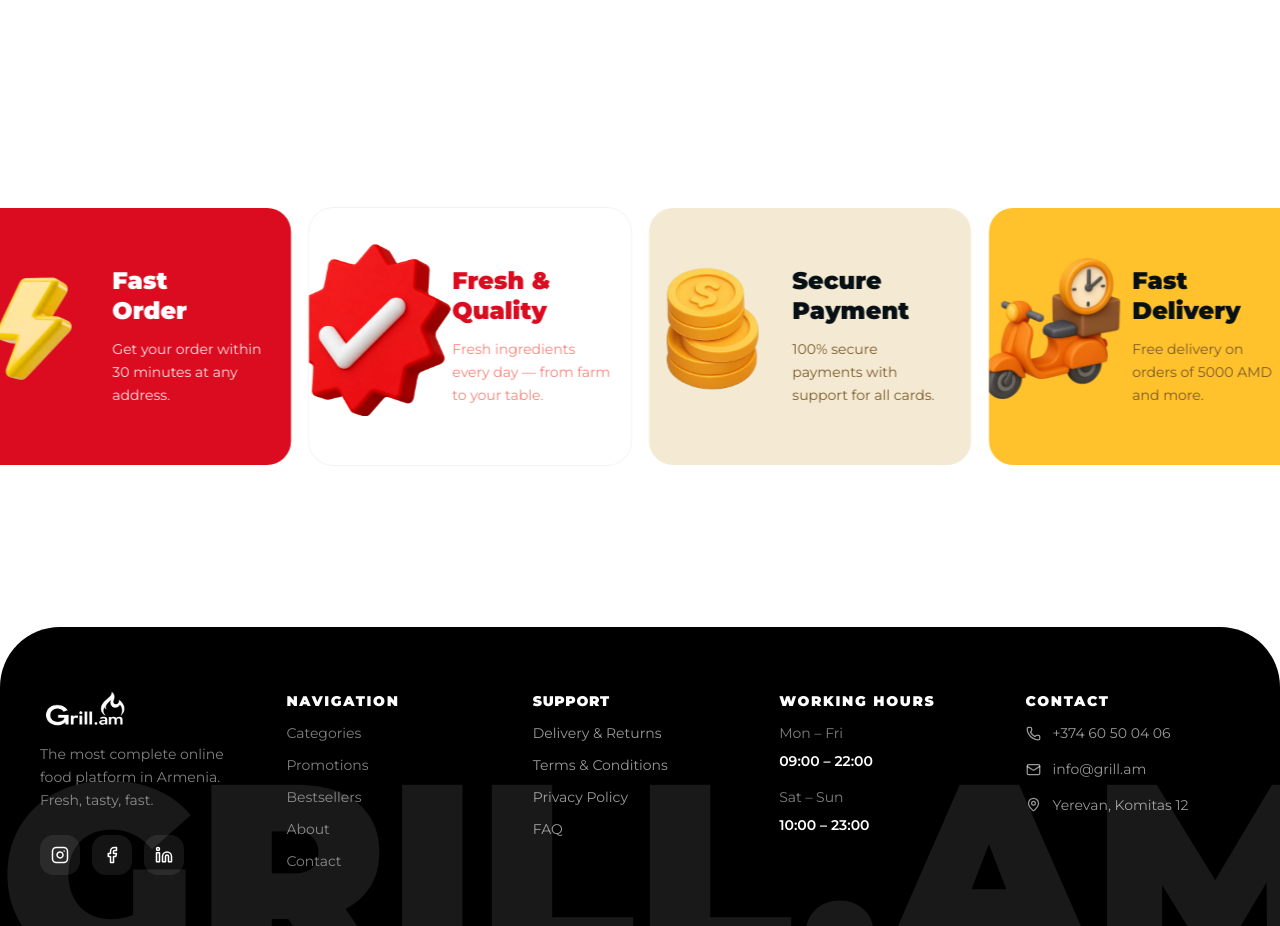
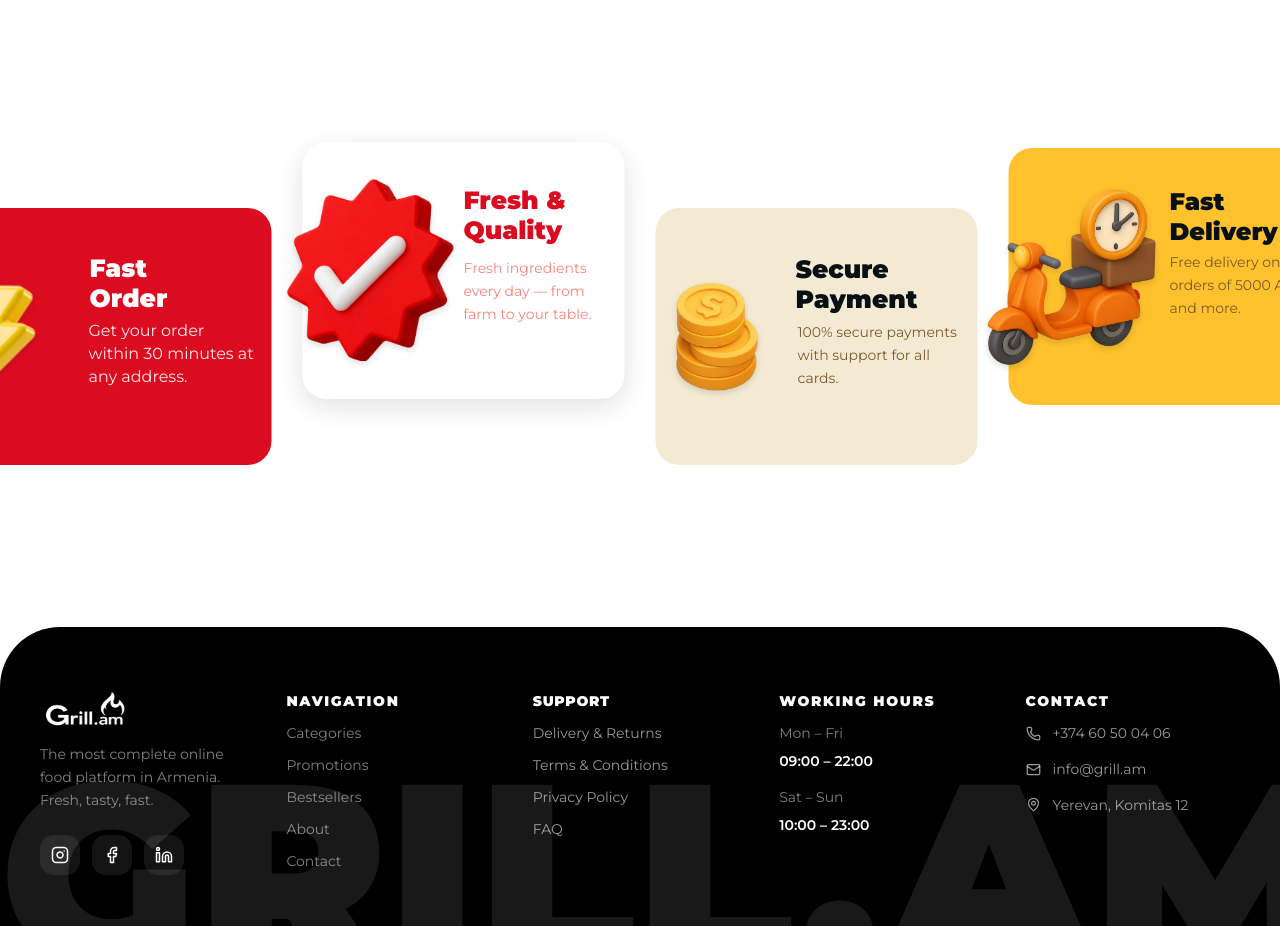
Before and after one commit to neetrino/Grill.am, a Next.js app: page /en in a window 1280 px wide. Shown: the part 2080-3006 px from the top of the page. Built offline with nearby package versions, Linux system fonts and the light colour scheme; no server answers; the database is empty.

Commit message:
Refactor HomeFeatures component to improve structure and styling; introduce new constants for card styles and offsets, enhance title and description rendering, and update cache key for storefront popup queries.

```diff
--- a/src/features/home/ui/HomeFeatures.tsx
+++ b/src/features/home/ui/HomeFeatures.tsx
@@ -3,11 +3,13 @@
 import Image from "next/image";
 import { useEffect, useRef, useState } from "react";
 
+type FeatureTone = "red" | "white" | "cream" | "yellow";
+
 type FeatureItem = {
   title: string;
   description: string;
   imageSrc: string;
-  tone: "red" | "white" | "cream" | "yellow";
+  tone: FeatureTone;
 };
 
 type HomeFeaturesProps = {
@@ -16,18 +18,42 @@ type HomeFeaturesProps = {
   items: readonly FeatureItem[];
 };
 
-const TONE_CLASSES: Record<FeatureItem["tone"], string> = {
-  red: "bg-brand-red text-white",
-  white: "bg-white text-brand-red ring-1 ring-black/5",
-  cream: "bg-brand-cream text-brand-ink",
-  yellow: "bg-brand-yellow text-brand-ink",
+/** Figma card shells — nodes 187:254 / 258 / 263 / 267 (322×257, r24). */
+const CARD_SHELL: Record<FeatureTone, string> = {
+  red: "bg-brand-red",
+  white: "bg-white shadow-[0_8px_28px_rgba(0,0,0,0.12)]",
+  cream: "bg-brand-cream",
+  yellow: "bg-brand-yellow",
 };
 
-const DESCRIPTION_CLASSES: Record<FeatureItem["tone"], string> = {
-  red: "text-white/89",
-  white: "text-[rgba(245,37,22,0.57)]",
-  cream: "text-[#7a5a2a]",
-  yellow: "text-[#7a5a2a]",
+const CARD_TITLE: Record<FeatureTone, string> = {
+  red: "left-[140px] top-[45px] w-[159px] text-[25px] leading-[30px] text-white",
+  white: "left-[161px] top-[43px] w-[136px] text-[25px] leading-[30px] text-brand-red",
+  cream: "left-[140px] top-[46px] w-[159px] text-[25px] leading-[30px] text-brand-ink",
+  yellow: "left-[161px] top-[39px] text-[24px] leading-[30px] text-brand-ink",
+};
+
+const CARD_DESCRIPTION: Record<FeatureTone, string> = {
+  red: "left-[139px] top-[112px] w-[170px] text-[16px] leading-[22.75px] text-white/89",
+  white:
+    "left-[161px] top-[115px] w-[139px] text-[14px] leading-[22.75px] text-[rgba(245,37,22,0.57)]",
+  cream: "left-[142px] top-[113px] w-[168px] text-[14px] leading-[22.75px] text-[#7a5a2a]",
+  yellow: "left-[161px] top-[103px] w-[149px] text-[14px] leading-[22.75px] text-[#7a5a2a]",
+};
+
+const CARD_IMAGE: Record<FeatureTone, string> = {
+  red: "left-[-36px] top-[17px] z-[1] h-[218px] w-[168px] rotate-[1.86deg]",
+  white: "left-[-24px] top-[27px] z-[1] h-[198px] w-[185px]",
+  cream: "left-[-16px] top-[28px] z-[1] h-[201px] w-[155px]",
+  yellow: "left-[-46px] top-[20px] z-[1] size-[218px]",
+};
+
+/** Figma vertical offsets — cards sit at different heights. */
+const CARD_OFFSET_Y: Record<FeatureTone, number> = {
+  red: 0,
+  white: -66,
+  cream: 0,
+  yellow: -60,
 };
 
 function FeatureCard({
@@ -39,38 +65,41 @@ function FeatureCard({
   index: number;
   revealed: boolean;
 }) {
-  const titleLines = item.title.split(/\s+/);
+  const titleLines = item.title.trim().split(/\s+/);
   const stackedTitle =
     titleLines.length === 2 ? `${titleLines[0]}\n${titleLines[1]}` : item.title;
+  const offsetY = CARD_OFFSET_Y[item.tone];
+  const offsetX = revealed ? 0 : 64;
 
   return (
     <article
-      className={`relative h-[220px] w-[240px] shrink-0 overflow-hidden rounded-3xl transition-all duration-700 ease-out sm:h-[257px] sm:w-[280px] lg:w-[300px] xl:w-[322px] ${TONE_CLASSES[item.tone]} ${
-        revealed
-          ? "translate-x-0 opacity-100"
-          : "translate-x-16 opacity-0"
+      className={`relative h-[257px] w-[322px] shrink-0 overflow-visible rounded-[24px] transition-all duration-700 ease-out ${CARD_SHELL[item.tone]} ${
+        revealed ? "opacity-100" : "opacity-0"
       }`}
-      style={{ transitionDelay: revealed ? `${120 + index * 90}ms` : "0ms" }}
+      style={{
+        transitionDelay: revealed ? `${120 + index * 90}ms` : "0ms",
+        transform: `translate3d(${offsetX}px, ${offsetY}px, 0)`,
+      }}
     >
-      <div className="absolute top-5 -left-6 h-[180px] w-[160px] sm:h-[200px] sm:w-[175px]">
+      <div className={`pointer-events-none absolute ${CARD_IMAGE[item.tone]}`}>
         <Image
           src={item.imageSrc}
           alt=""
           fill
-          sizes="175px"
-          className="object-contain"
+          sizes="220px"
+          className="object-contain drop-shadow-md"
         />
       </div>
-      <div className="relative z-10 ml-[40%] flex h-full flex-col justify-center py-8 pr-4 pl-1 sm:ml-[42%] sm:py-10 sm:pr-5 sm:pl-2">
-        <h3 className="text-[20px] leading-[26px] font-black whitespace-pre-line sm:text-[24px] sm:leading-[30px]">
+      <h3
+        className={`absolute z-10 font-black break-words whitespace-pre-line ${CARD_TITLE[item.tone]}`}
+      >
         {stackedTitle}
       </h3>
       <p
-          className={`mt-2 text-xs leading-[20px] sm:mt-3 sm:text-sm sm:leading-[22.75px] ${DESCRIPTION_CLASSES[item.tone]}`}
+        className={`absolute z-10 break-words ${CARD_DESCRIPTION[item.tone]}`}
       >
         {item.description}
       </p>
-      </div>
     </article>
   );
 }
@@ -172,7 +201,7 @@ export function HomeFeatures({
         className="relative mx-auto h-[300px] w-full max-w-[1440px] sm:h-[360px] lg:h-[421px]"
       >
         <div
-          className={`home-why-track absolute inset-y-0 left-0 flex h-full items-center gap-4 px-4 sm:gap-5 sm:px-6 lg:gap-6 lg:px-8 ${
+          className={`home-why-track absolute inset-y-0 left-0 flex h-full items-center gap-4 px-4 sm:gap-5 sm:px-6 lg:gap-[31px] lg:px-8 ${
             revealed ? "is-revealed" : "is-intro"
           }`}
           style={{
@@ -181,7 +210,7 @@ export function HomeFeatures({
         >
           <div
             ref={cardsRef}
-            className="flex shrink-0 items-center gap-3 sm:gap-4 lg:gap-[18px]"
+            className="flex shrink-0 items-center gap-[18px] overflow-visible sm:gap-6 lg:gap-[31px]"
           >
             {items.map((item, index) => (
               <FeatureCard
--- a/src/features/popups/application/queries.ts
+++ b/src/features/popups/application/queries.ts
@@ -95,7 +95,7 @@ async function loadActiveStorefrontPopup(): Promise<StorefrontPopup | null> {
 export async function getActiveStorefrontPopup(): Promise<StorefrontPopup | null> {
   return unstable_cache(
     async () => loadActiveStorefrontPopup(),
-    ["active-storefront-popup"],
+    ["active-storefront-popup-v2"],
     {
       tags: [CACHE_TAGS.popups],
       revalidate: PUBLIC_CACHE_REVALIDATE_SECONDS,
```
Lines whose indentation alone changed are shown as unchanged.
